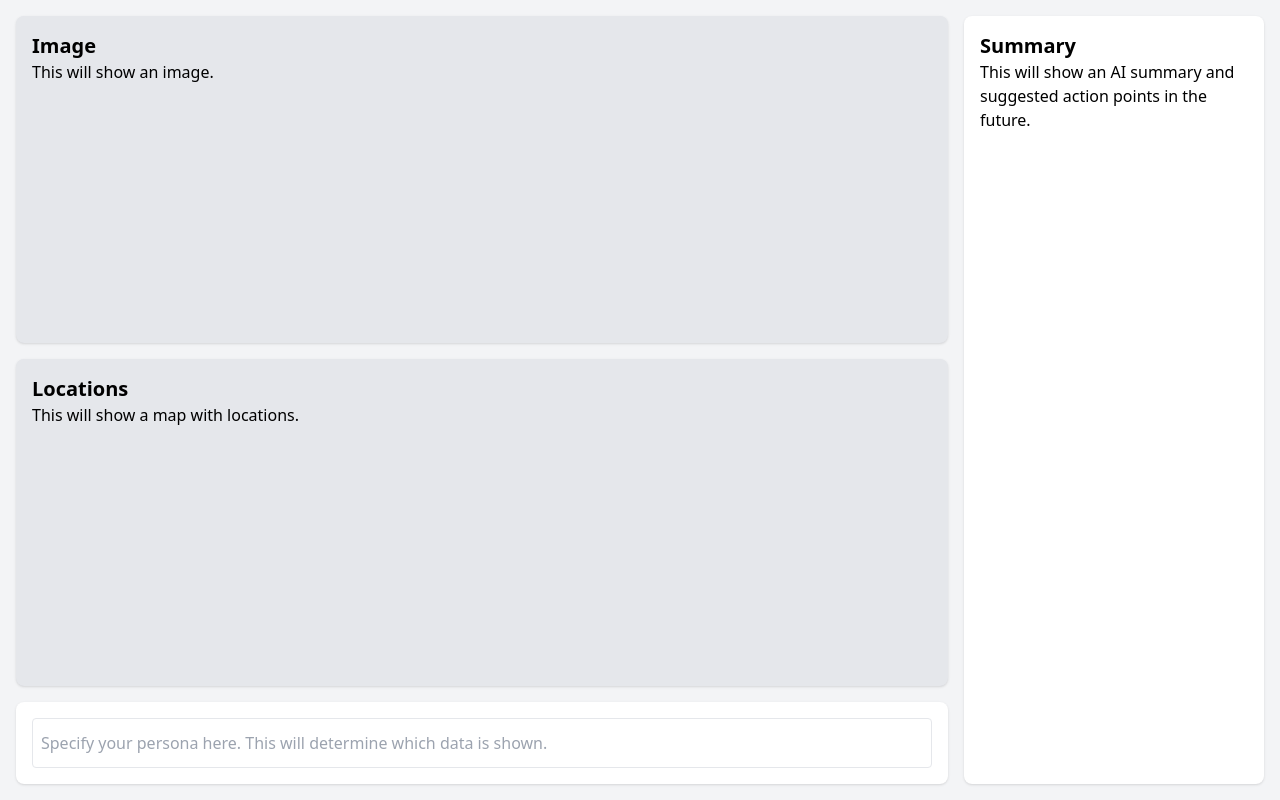
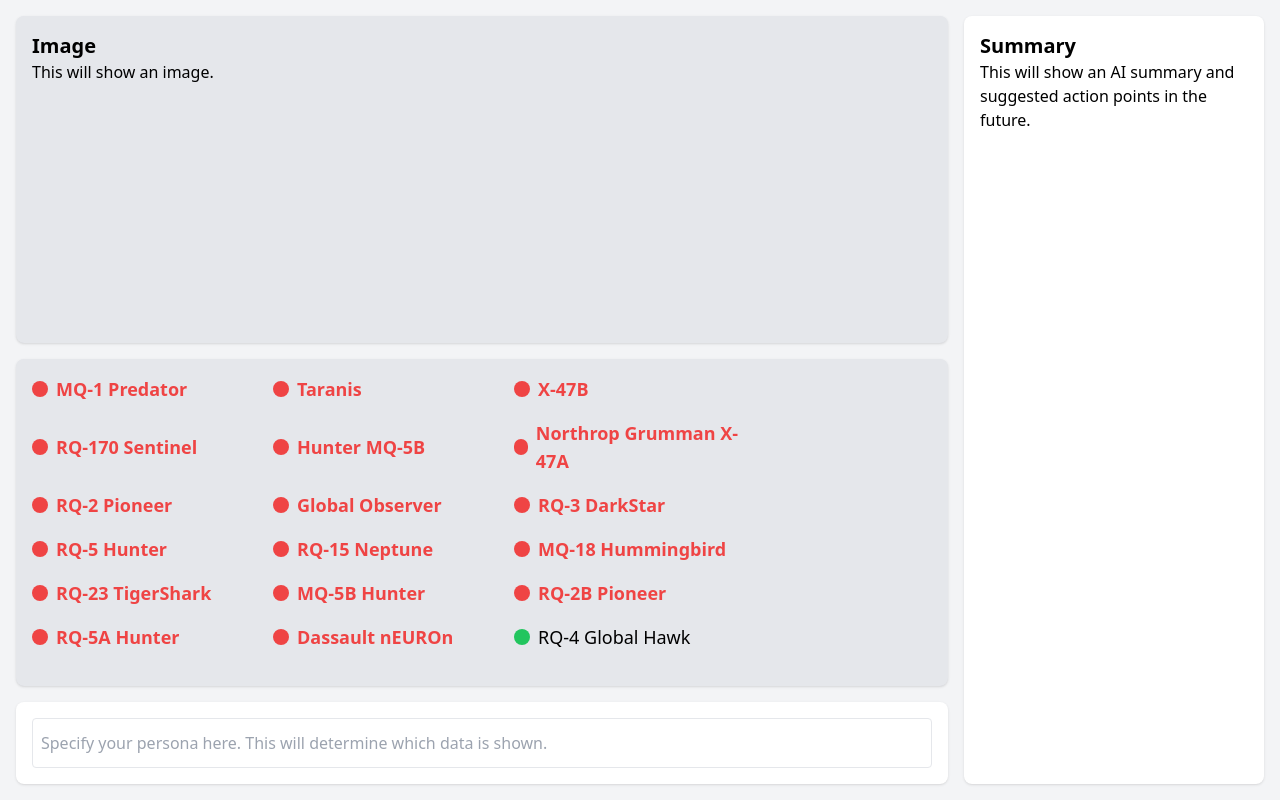
Before and after one commit to RoldSI/UBAP-frontend, a React (Create React App) app: page / in a window 1280 px wide. Built offline with nearby package versions, Linux system fonts and the light colour scheme; the HTML template or start-up script is replaced by a standard one.

Commit message:
[status list] adding component and mock data
Signed-off-by: Simon Sure <info@simonsure.com>

```diff
--- a/src/components/status_list.js
+++ b/src/components/status_list.js
@@ -1,10 +1,29 @@
 import React from 'react';
 
-function StatusList() {
+function StatusList({ items }) {
   return (
-    <div>
-      <h1 className="text-xl font-bold">Locations</h1>
-      <p>This will show a map with locations.</p>
+    <div className="flex flex-wrap gap-4 overflow-x-auto max-h-full max-w-full">
+      {items.map((item, index) => (
+        <div
+          key={index}
+          className={`flex items-center space-x-2 w-full sm:w-1/2 lg:w-1/3 xl:w-1/4 ${
+            item.status !== 'online' ? 'order-first' : 'order-last'
+          }`}
+        >
+          <span
+            className={`w-4 h-4 rounded-full ${
+              item.status === 'online' ? 'bg-green-500' : 'bg-red-500'
+            }`}
+          ></span>
+          <span
+            className={`text-lg ${
+              item.status !== 'online' ? 'text-red-500 font-bold' : ''
+            }`}
+          >
+            {item.name}
+          </span>
+        </div>
+      ))}
     </div>
   );
 }
--- a/src/content.js
+++ b/src/content.js
@@ -1,15 +1,104 @@
 import React from 'react';
 import VisualImage from './components/visual_image';
 import Locations from './components/locations';
+import StatusList from './components/status_list';
 
 function Content() {
+    const statusItems = [
+        { name: 'MQ-1 Predator', status: 'offline' },
+        { name: 'RQ-4 Global Hawk', status: 'online' },
+        { name: 'MQ-9 Reaper', status: 'online' },
+        { name: 'RQ-7 Shadow', status: 'online' },
+        { name: 'ScanEagle', status: 'online' },
+        { name: 'Wasp III', status: 'online' },
+        { name: 'Taranis', status: 'offline' },
+        { name: 'Hermes 450', status: 'online' },
+        { name: 'Heron TP', status: 'online' },
+        { name: 'Eitan', status: 'online' },
+        { name: 'Sky Guardian', status: 'online' },
+        { name: 'Gray Eagle', status: 'online' },
+        { name: 'Protector RG Mk1', status: 'online' },
+        { name: 'X-47B', status: 'offline' },
+        { name: 'Triton', status: 'online' },
+        { name: 'Fire Scout', status: 'online' },
+        { name: 'Switchblade', status: 'online' },
+        { name: 'Raven', status: 'online' },
+        { name: 'Puma', status: 'online' },
+        { name: 'Black Hornet Nano', status: 'online' },
+        { name: 'SkyRanger', status: 'online' },
+        { name: 'S-100 Camcopter', status: 'online' },
+        { name: 'Bayraktar TB2', status: 'online' },
+        { name: 'Anka-S', status: 'online' },
+        { name: 'CH-4 Rainbow', status: 'online' },
+        { name: 'Wing Loong II', status: 'online' },
+        { name: 'RQ-170 Sentinel', status: 'offline' },
+        { name: 'RQ-11B Raven', status: 'online' },
+        { name: 'Shadow RQ-7B', status: 'online' },
+        { name: 'RQ-21 Blackjack', status: 'online' },
+        { name: 'Orlan-10', status: 'online' },
+        { name: 'Elbit Hermes 900', status: 'online' },
+        { name: 'Harop', status: 'online' },
+        { name: 'Kargu', status: 'online' },
+        { name: 'Seeker 400', status: 'online' },
+        { name: 'Falco EVO', status: 'online' },
+        { name: 'IAI Searcher', status: 'online' },
+        { name: 'Hunter MQ-5B', status: 'offline' },
+        { name: 'Phoenix Ghost', status: 'online' },
+        { name: 'Northrop Grumman X-47A', status: 'offline' },
+        { name: 'RQ-2 Pioneer', status: 'offline' },
+        { name: 'Zala 421-16E', status: 'online' },
+        { name: 'T-Hawk', status: 'online' },
+        { name: 'Global Observer', status: 'offline' },
+        { name: 'Avenger', status: 'online' },
+        { name: 'K-MAX', status: 'online' },
+        { name: 'RQ-3 DarkStar', status: 'offline' },
+        { name: 'RQ-5 Hunter', status: 'offline' },
+        { name: 'RQ-8A Fire Scout', status: 'online' },
+        { name: 'RQ-15 Neptune', status: 'offline' },
+        { name: 'RQ-20 Puma', status: 'online' },
+        { name: 'RQ-21A Blackjack', status: 'online' },
+        { name: 'MQ-18 Hummingbird', status: 'offline' },
+        { name: 'Phoenix', status: 'online' },
+        { name: 'Dragon Eye', status: 'online' },
+        { name: 'Silver Fox', status: 'online' },
+        { name: 'RQ-14 Dragon Eye', status: 'online' },
+        { name: 'MQ-8C Fire Scout', status: 'online' },
+        { name: 'RQ-23 TigerShark', status: 'offline' },
+        { name: 'MQ-5B Hunter', status: 'offline' },
+        { name: 'RQ-11 Raven', status: 'online' },
+        { name: 'V-BAT', status: 'online' },
+        { name: 'XQ-58A Valkyrie', status: 'online' },
+        { name: 'AeroVironment Wasp', status: 'online' },
+        { name: 'RQ-2B Pioneer', status: 'offline' },
+        { name: 'Aerostar', status: 'online' },
+        { name: 'RQ-5A Hunter', status: 'offline' },
+        { name: 'RQ-4A Global Hawk', status: 'online' },
+        { name: 'DJI Matrice 600', status: 'online' },
+        { name: 'DJI Phantom 4', status: 'online' },
+        { name: 'DJI Inspire 2', status: 'online' },
+        { name: 'Parrot Anafi', status: 'online' },
+        { name: 'Parrot Disco', status: 'online' },
+        { name: 'Lockheed Martin Stalker', status: 'online' },
+        { name: 'Boeing Insitu Integrator', status: 'online' },
+        { name: 'Boeing MQ-25 Stingray', status: 'online' },
+        { name: 'Dassault nEUROn', status: 'offline' },
+        { name: 'Northrop Grumman Firebird', status: 'online' },
+        { name: 'MQ-1C Gray Eagle', status: 'online' },
+        { name: 'AeroVironment Switchblade', status: 'online' },
+        { name: 'AeroVironment Quantix', status: 'online' },
+        { name: 'UAV Factory Penguin B', status: 'online' },
+        { name: 'Textron Aerosonde', status: 'online' },
+        { name: 'General Atomics MQ-1C Gray Eagle', status: 'online' },
+        { name: 'General Atomics MQ-20 Avenger', status: 'online' },
+    ];
+
     return (
         <div className="grid grid-cols-1 grid-rows-2 gap-4 h-full">
             <div className="bg-gray-200 rounded-lg shadow p-4">
                 <VisualImage/>
             </div>
             <div className="bg-gray-200 rounded-lg shadow p-4">
-            <Locations/>
+                <StatusList items={statusItems}/>
             </div>
         </div>
     );
```
Lines whose indentation alone changed are shown as unchanged.
